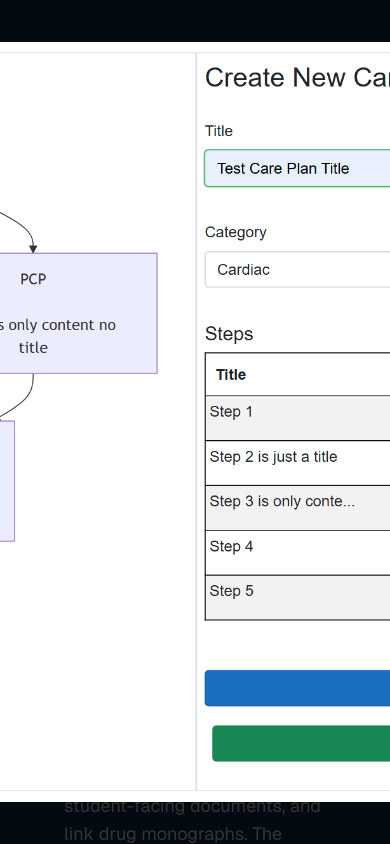
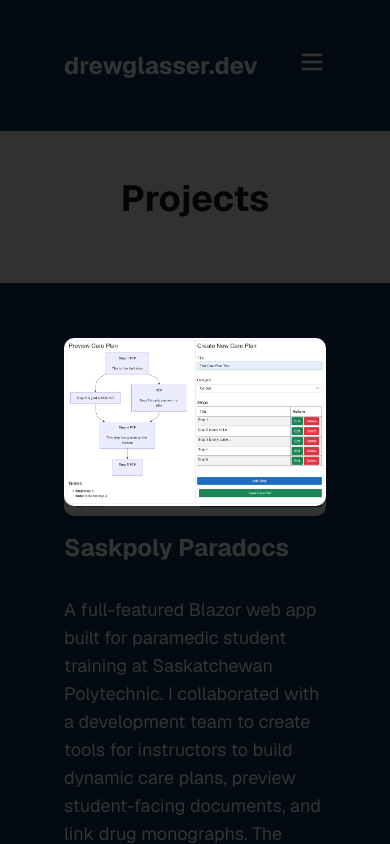
Before and after one commit to DrewGB/drewglasser-portfolio, a Next.js app: page /projects in a window 390 px wide. Both pictures are taken after a click on the picture 195 px from the left and 431 px from the top of the page. Shown: the top 844 px of the page. Built offline with nearby package versions, Linux system fonts and the light colour scheme.

Commit message:
Fixed an issue where modal image was too big on mobile phones

```diff
--- a/components/ImageModal.tsx
+++ b/components/ImageModal.tsx
@@ -9,14 +9,21 @@
                 src={src}
                 alt={alt}
                 onClick={() => setIsOpen(true)}
-                className="rounded-lg shadow-md"
+                className="rounded-lg shadow-md cursor-pointer"
             />
+
             {isOpen && (
                 <div
-                    className="fixed inset-0 bg-black/80 flex justify-center items-center z-50"
+                    className="fixed inset-0 bg-black/80 flex items-center justify-center z-50 px-4"
                     onClick={() => setIsOpen(false)}
                 >
-                    <img src={src} alt={alt} className="max-w-7xl max-h-[90vh] rounded-lg" />
+                    <div className="w-full max-w-6xl max-h-[95vh] overflow-auto">
+                        <img
+                            src={src}
+                            alt={alt}
+                            className="w-full h-auto rounded-lg shadow-xl object-contain"
+                        />
+                    </div>
                 </div>
             )}
         </>
```
